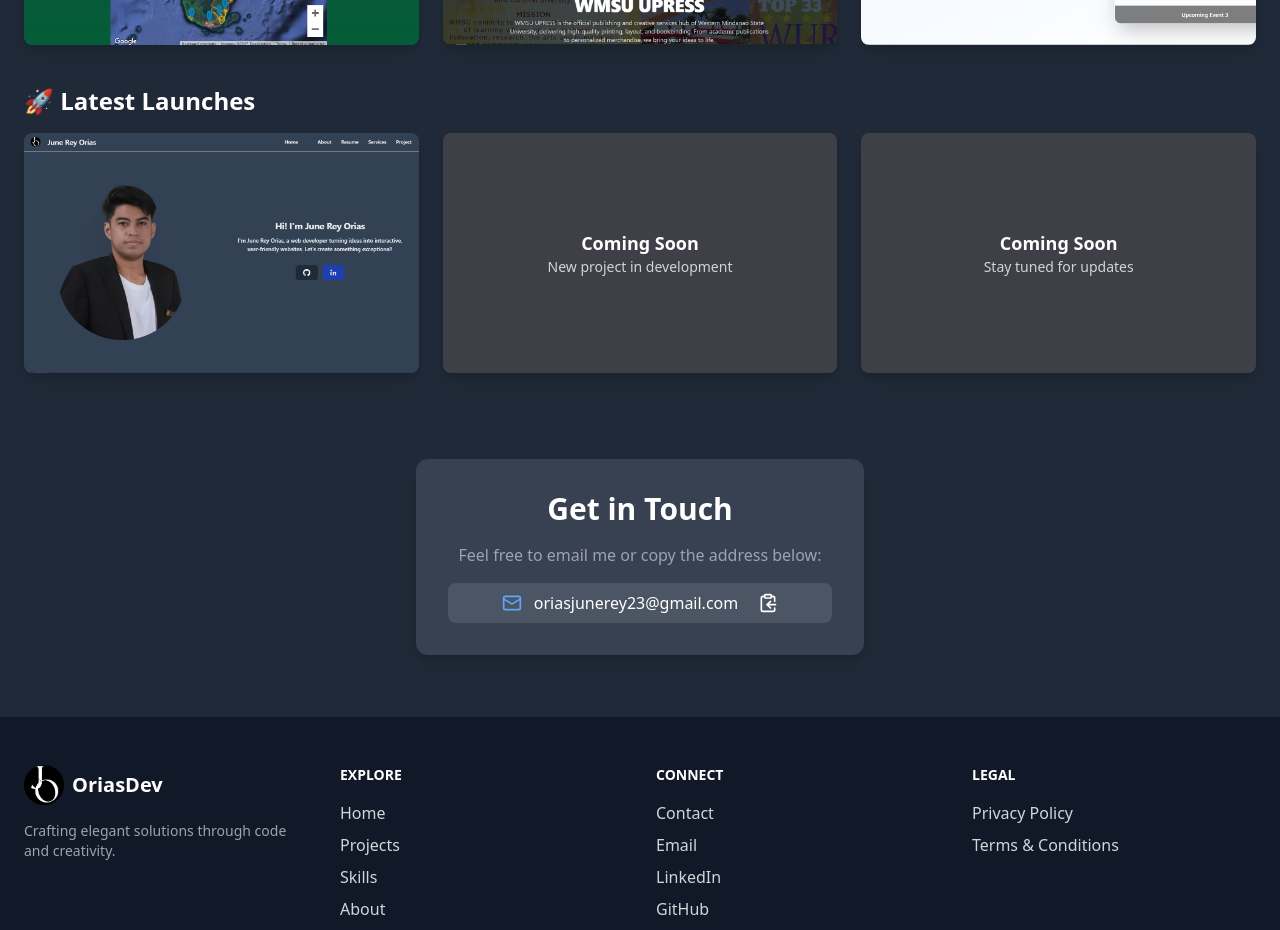
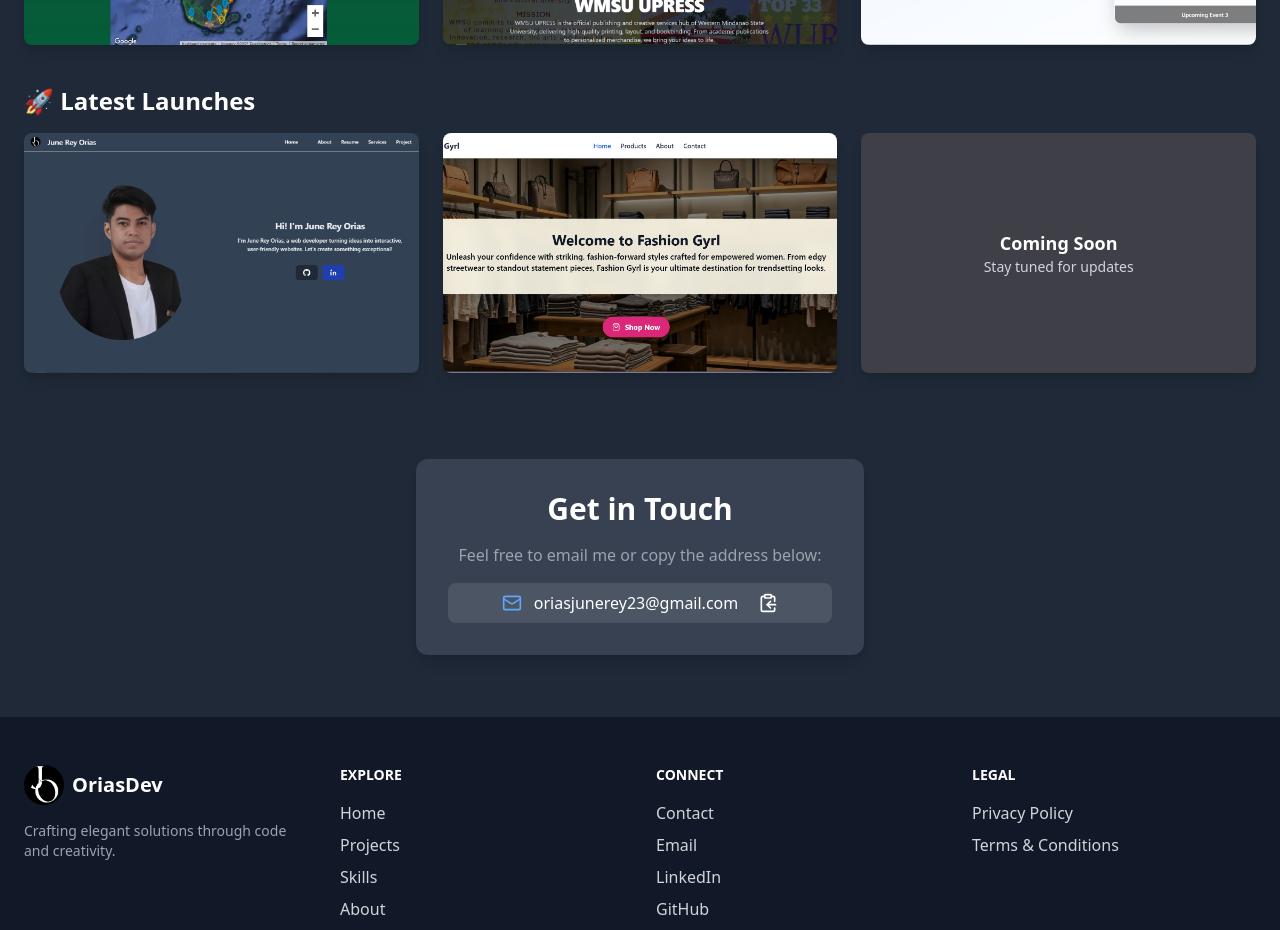
Before and after one commit to JuneReyOrias/OriasDev, a React (Vite) app in the folder frontEnd/: page / in a window 1280 px wide. Shown: the part 4700-5630 px from the top of the page. Built offline with nearby package versions, Linux system fonts and the light colour scheme.

Commit message:
update projects

```diff
--- a/frontEnd/src/FrontEnd/Projects.jsx
+++ b/frontEnd/src/FrontEnd/Projects.jsx
@@ -80,9 +80,18 @@ function Projects() {
         </div>
 
         {/* Placeholder 1 */}
-        <div className="rounded-lg shadow-lg bg-zinc-700 text-white flex flex-col justify-center items-center h-60 text-center">
-          <p className="text-lg font-semibold">Coming Soon</p>
-          <p className="text-sm text-gray-300">New project in development</p>
+               <div className="relative rounded-lg shadow-lg overflow-hidden group">
+          <img className="w-full h-60 object-cover" src="/Webprojects/FashionGyrl.png" alt="Portfolio" />
+          <a href="https://fashion-gyrl.vercel.app/" target="_blank" rel="noopener noreferrer">
+            <div className="absolute inset-0 bg-black bg-opacity-70 opacity-0 group-hover:opacity-80 transition-opacity flex flex-col justify-center p-5">
+              <h5 className="text-2xl font-bold text-white">Mi Porfolios</h5>
+              <p className="text-gray-300 text-sm mt-2">A personal portfolio built with Tailwind CSS showcasing modern web development.</p>
+              <div className="mt-3">
+                <p className="text-sm text-gray-300"><span className="font-semibold text-white">Role:</span> Front-end Developer</p>
+                <p className="text-sm text-gray-300"><span className="font-semibold text-white">Tech:</span> Tailwind , Django</p>
+              </div>
+            </div>
+          </a>
         </div>
 
         {/* Placeholder 2 */}
```
Also changed, not shown: frontEnd/public/Webprojects/FashionGyrl.png (added).
